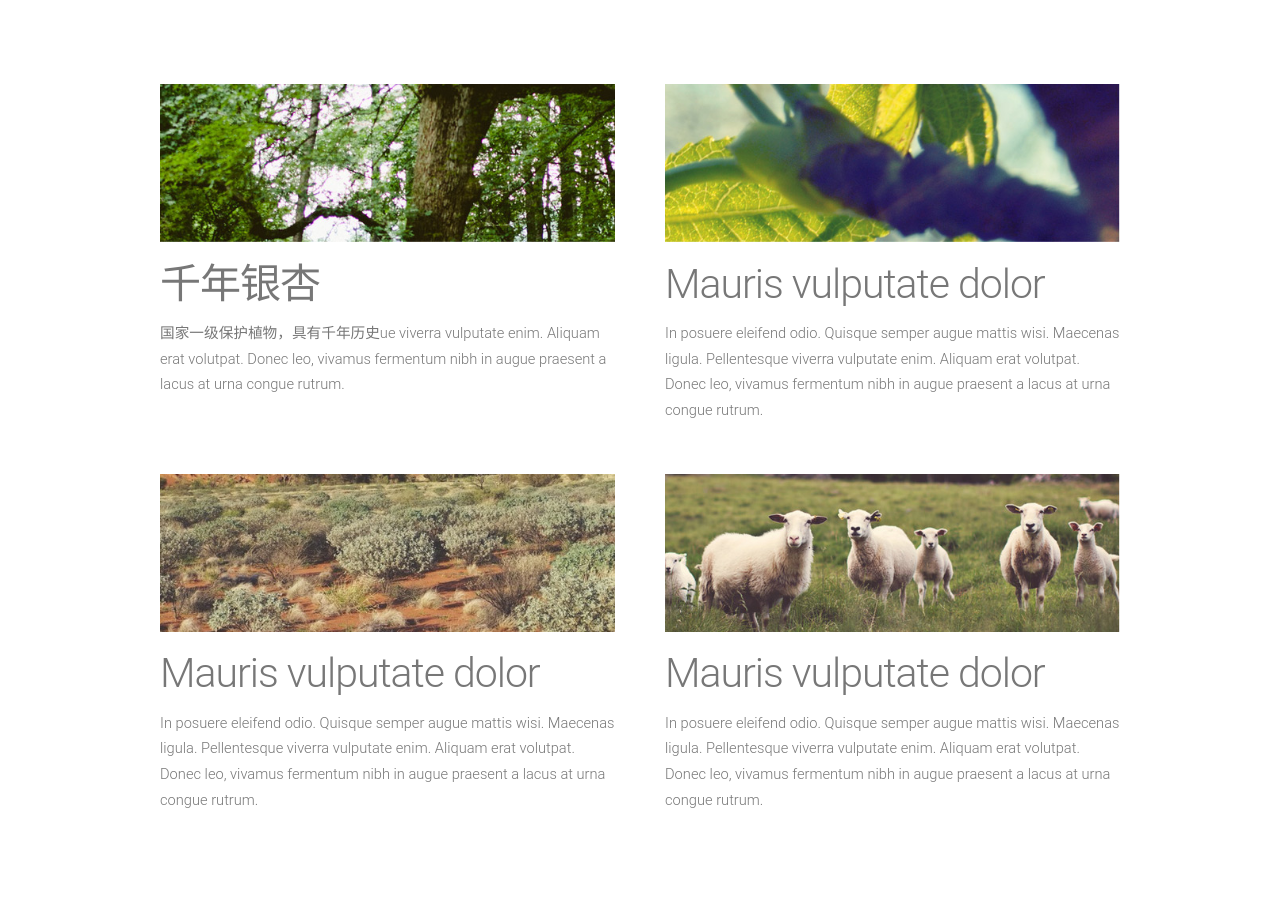
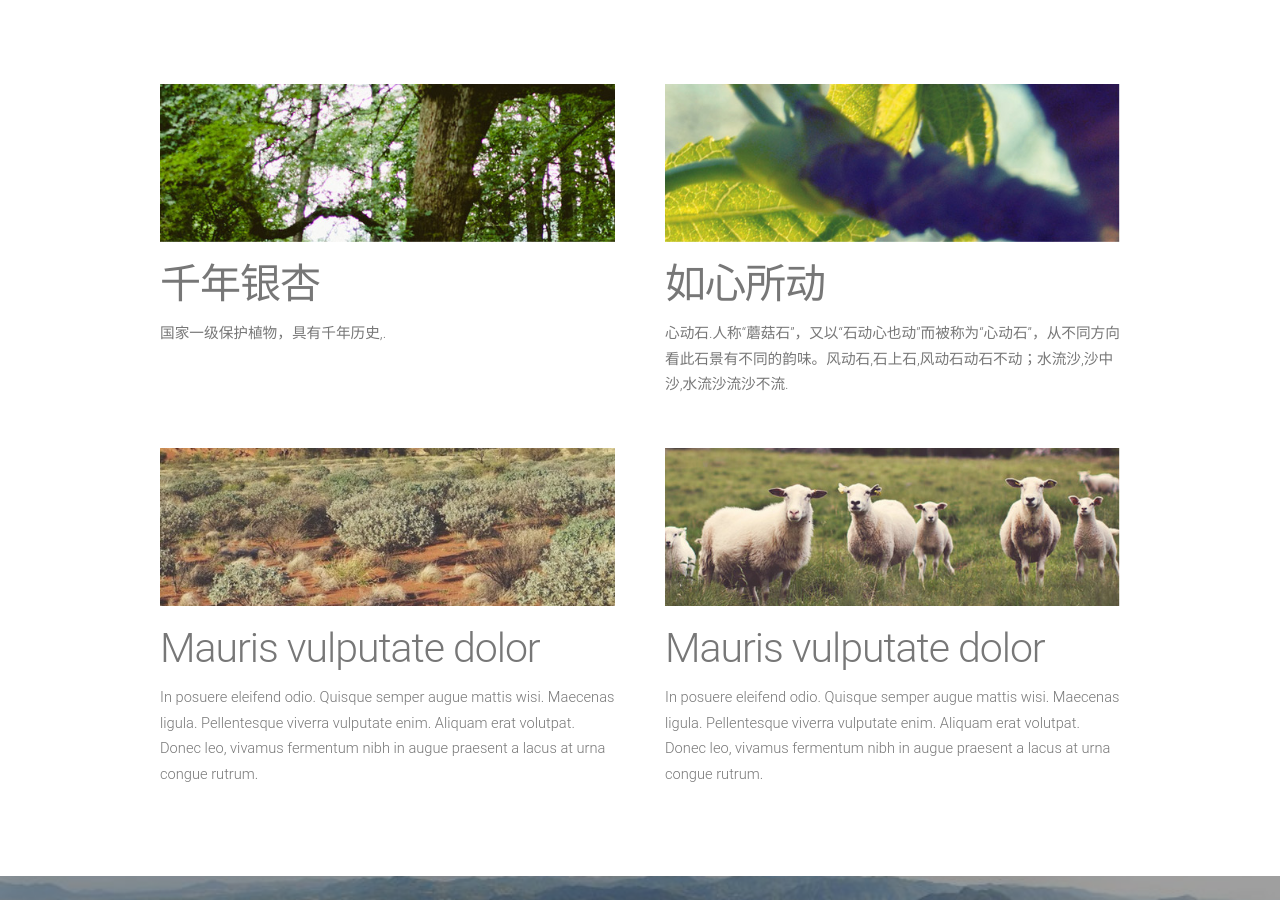
Before and after one commit to yuejianhua/caixiyan.github.io, a Jekyll site: the page built from index.html, in a window 1280 px wide and 900 px high, scrolled down 1283 px. Built offline with Jekyll 4.4.1, drawn with Linux system fonts in a browser that asks for light colours; the list of posts is cut into pages by our own code.

Commit message:
Update index.html

```diff
--- a/index.html
+++ b/index.html
@@ -44,14 +44,14 @@ layout: default
 					<header>
 						<h2>千年银杏</h2>
 					</header>
-					<p>国家一级保护植物，具有千年历史ue viverra vulputate enim. Aliquam erat volutpat. Donec leo, vivamus fermentum nibh in augue praesent a lacus at urna congue rutrum.</p>
+					<p>国家一级保护植物，具有千年历史,.</p>
 				</section>
 				<section class="6u">
 					<a href="#" class="image full"><img src="/assets/images/pic02.jpg" alt=""></a>
 					<header>
-						<h2>Mauris vulputate dolor</h2>
+						<h2>如心所动</h2>
 					</header>
-					<p>In posuere eleifend odio. Quisque semper augue mattis wisi. Maecenas ligula. Pellentesque viverra vulputate enim. Aliquam erat volutpat. Donec leo, vivamus fermentum nibh in augue praesent a lacus at urna congue rutrum.</p>
+					<p>心动石.人称“蘑菇石”，又以“石动心也动”而被称为“心动石”，从不同方向看此石景有不同的韵味。风动石,石上石,风动石动石不动；水流沙,沙中沙,水流沙流沙不流.</p>
 				</section>
 			</div>
 
```
